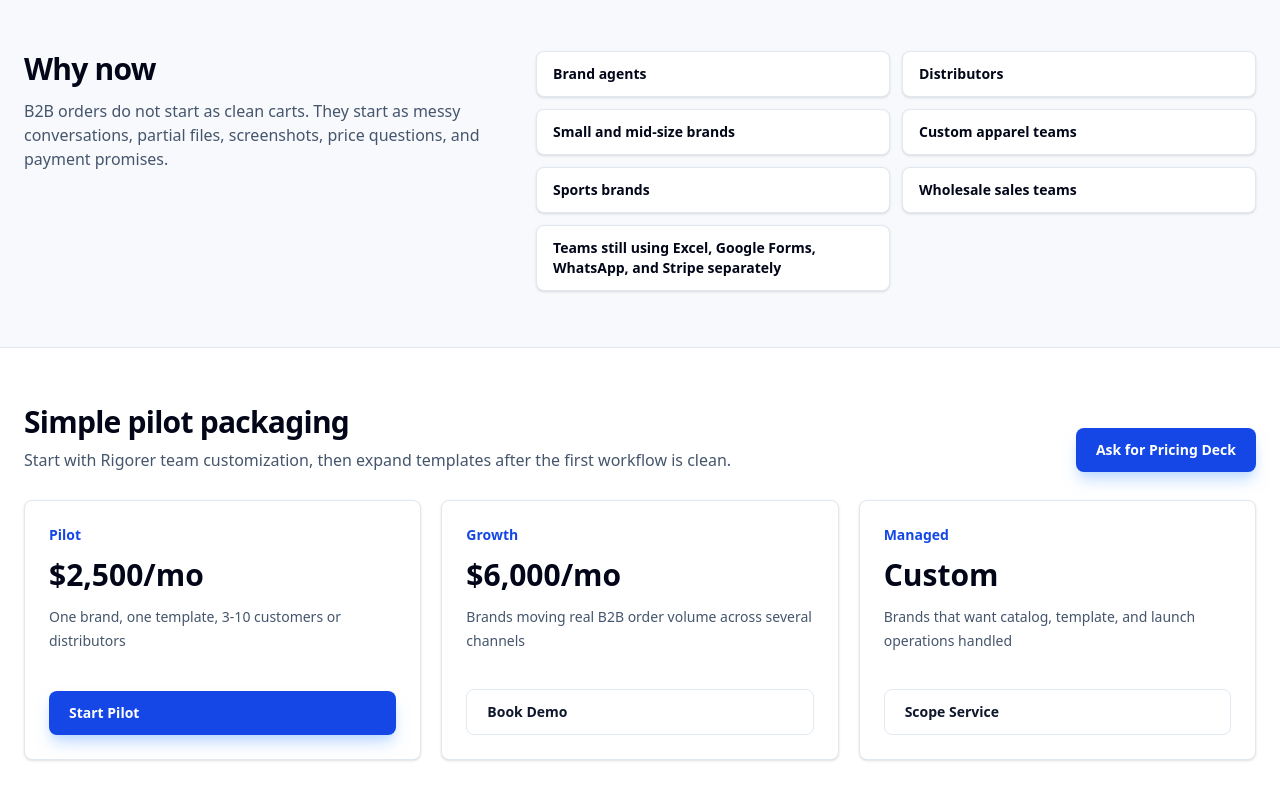
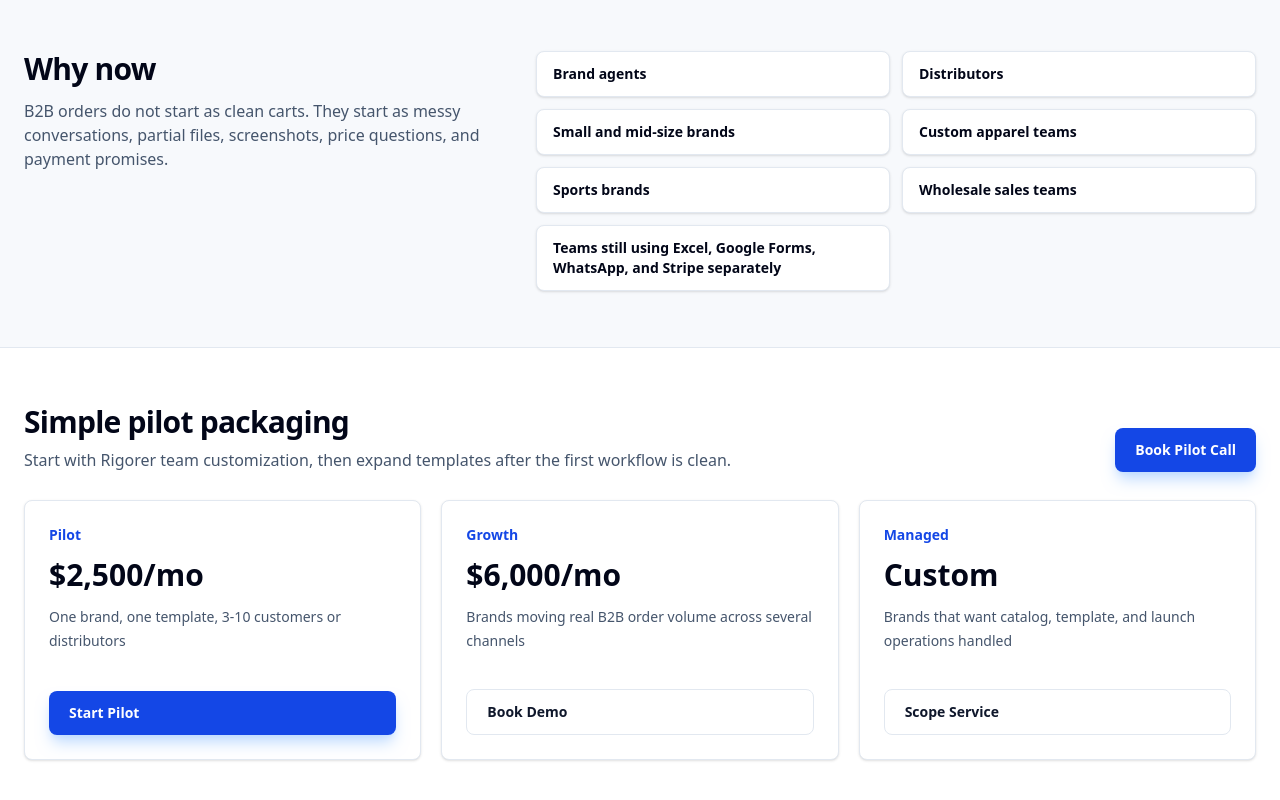
Before and after one commit to BpRoDi/distributor-os, a Next.js app: page / in a window 1280 px wide. Shown: the part 1595-2395 px from the top of the page. Built offline with nearby package versions, Linux system fonts and the light colour scheme; no server answers.

Commit message:
Add Calendly pilot booking CTAs

```diff
--- a/app/app/page.tsx
+++ b/app/app/page.tsx
@@ -4,6 +4,7 @@ import { useEffect, useMemo, useState } from "react";
 import { demoOrders, demoProducts, demoThreads } from "@/lib/mock-data";
 import { readApiError } from "@/lib/api/errors";
 import { calculateChannelAnalytics, type AnalyticsOrder } from "@/lib/analytics/channel";
+import { getPilotCallUrl } from "@/lib/booking";
 import { parseCatalogOrder } from "@/lib/catalog/parser";
 import {
   fromDemoProduct,
@@ -2804,6 +2805,7 @@ function PilotLaunch({
   const manualHoursSaved = Math.max(28, orderRecords.length * 4);
   const cashPulledForward = Math.max(finance.ar.expectedSevenDayCash, 28500);
   const marginProtected = Math.round(modeledMonthlyGmv * 0.012);
+  const bookingUrl = getPilotCallUrl("app-launch");
 
   return (
     <div className="grid gap-6 px-6 py-6 xl:grid-cols-[1fr_390px]">
@@ -2821,6 +2823,24 @@ function PilotLaunch({
               <p className="mt-2 max-w-3xl text-sm leading-6 text-slate-600">
                 The first official version should promise one thing clearly: brands keep their distributor relationships, while Distributor OS turns chat, portal POs, pricing, approvals, AR, and payment requests into one controlled workflow.
               </p>
+              <div className="mt-5 flex flex-wrap gap-3">
+                <a
+                  href={bookingUrl}
+                  target="_blank"
+                  rel="noreferrer"
+                  className="inline-flex rounded-[8px] bg-blue-700 px-5 py-3 text-sm font-semibold text-white shadow-lg shadow-blue-200 transition hover:bg-blue-800"
+                >
+                  Book Pilot Call
+                </a>
+                <a
+                  href={bookingUrl}
+                  target="_blank"
+                  rel="noreferrer"
+                  className="inline-flex rounded-[8px] border border-slate-200 bg-white px-5 py-3 text-sm font-semibold text-slate-900 transition hover:bg-slate-50"
+                >
+                  Schedule Calendly Demo
+                </a>
+              </div>
             </div>
             <div className="grid min-w-[300px] gap-3 sm:grid-cols-2">
               <ReadField label="Modeled monthly GMV" value={formatMoneyShort(modeledMonthlyGmv)} />
@@ -2853,7 +2873,7 @@ function PilotLaunch({
           </p>
           <div className="mt-5 grid gap-4 lg:grid-cols-3">
             {launchPackages.map((item) => (
-              <LaunchPackageCard key={item.name} {...item} />
+              <LaunchPackageCard key={item.name} {...item} bookingUrl={bookingUrl} />
             ))}
           </div>
         </Panel>
@@ -2963,11 +2983,13 @@ function LaunchPackageCard({
   price,
   fit,
   promise,
+  bookingUrl,
 }: {
   name: string;
   price: string;
   fit: string;
   promise: string;
+  bookingUrl: string;
 }) {
   return (
     <div className="rounded-[8px] border border-slate-200 bg-slate-50 p-5">
@@ -2975,6 +2997,14 @@ function LaunchPackageCard({
       <p className="mt-2 text-2xl font-bold">{price}</p>
       <p className="mt-2 text-sm font-semibold text-slate-700">{fit}</p>
       <p className="mt-3 text-sm leading-6 text-slate-600">{promise}</p>
+      <a
+        href={bookingUrl}
+        target="_blank"
+        rel="noreferrer"
+        className="mt-5 inline-flex w-full justify-center rounded-[8px] bg-slate-950 px-4 py-3 text-sm font-semibold text-white transition hover:bg-slate-800"
+      >
+        Book pilot call
+      </a>
     </div>
   );
 }
--- a/app/page.tsx
+++ b/app/page.tsx
@@ -1,4 +1,5 @@
 import { Button, Card, StatusBadge } from "@/components/ui";
+import { getPilotCallUrl } from "@/lib/booking";
 
 const outcomes = [
   { label: "First vertical", value: "Rigorer", detail: "Custom team jerseys, shoes, deposits, mockups, and player size collection." },
@@ -49,6 +50,8 @@ const pricing = [
 ];
 
 export default function LandingPage() {
+  const heroPilotCallUrl = getPilotCallUrl("landing-hero");
+
   return (
     <main className="min-h-screen bg-[#f7f9fc] text-slate-950">
       <header className="border-b border-slate-200 bg-white px-6 py-4">
@@ -76,7 +79,7 @@ export default function LandingPage() {
             </p>
             <div className="mt-8 flex flex-wrap gap-3">
               <Button href="/app">Show Rigorer Demo</Button>
-              <Button href="mailto:hello@distributor-os.com?subject=Distributor%20OS%20pilot" variant="secondary">
+              <Button href={heroPilotCallUrl} variant="secondary" external>
                 Book Pilot Call
               </Button>
             </div>
@@ -173,7 +176,7 @@ export default function LandingPage() {
               <h2 className="text-3xl font-bold tracking-tight">Simple pilot packaging</h2>
               <p className="mt-2 text-slate-600">Start with Rigorer team customization, then expand templates after the first workflow is clean.</p>
             </div>
-            <Button href="mailto:hello@distributor-os.com?subject=Distributor%20OS%20pricing">Ask for Pricing Deck</Button>
+            <Button href={getPilotCallUrl("landing-pricing")} external>Book Pilot Call</Button>
           </div>
           <div className="grid gap-5 md:grid-cols-3">
             {pricing.map((plan) => (
@@ -182,7 +185,7 @@ export default function LandingPage() {
                   <p className="text-sm font-bold text-blue-700">{plan.name}</p>
                   <p className="mt-3 text-3xl font-bold">{plan.price}</p>
                   <p className="mt-3 flex-1 text-sm leading-6 text-slate-600">{plan.bestFor}</p>
-                  <Button href="mailto:hello@distributor-os.com?subject=Distributor%20OS%20pilot" variant={plan.name === "Pilot" ? "primary" : "secondary"}>
+                  <Button href={getPilotCallUrl(`landing-${plan.name.toLowerCase()}`)} variant={plan.name === "Pilot" ? "primary" : "secondary"} external>
                     {plan.cta}
                   </Button>
                 </div>
--- a/components/ui.tsx
+++ b/components/ui.tsx
@@ -8,11 +8,24 @@ export function Card({ children }: { children: React.ReactNode }) {
   return <section className="rounded-[8px] border border-slate-200 bg-white p-6 shadow-sm">{children}</section>;
 }
 
-export function Button({ children, href, variant = "primary" }: { children: React.ReactNode; href?: string; variant?: "primary" | "secondary" }) {
+export function Button({
+  children,
+  href,
+  variant = "primary",
+  external = false,
+}: {
+  children: React.ReactNode;
+  href?: string;
+  variant?: "primary" | "secondary";
+  external?: boolean;
+}) {
   const classes = variant === "primary"
     ? "bg-blue-700 text-white shadow-lg shadow-blue-200 hover:bg-blue-800"
     : "border border-slate-200 bg-white text-slate-900 hover:bg-slate-50";
 
+  if (href && (external || href.startsWith("http"))) {
+    return <a href={href} target="_blank" rel="noreferrer" className={`inline-flex rounded-[8px] px-5 py-3 text-sm font-semibold transition ${classes}`}>{children}</a>;
+  }
   if (href) return <Link href={href} className={`inline-flex rounded-[8px] px-5 py-3 text-sm font-semibold transition ${classes}`}>{children}</Link>;
   return <button className={`inline-flex rounded-[8px] px-5 py-3 text-sm font-semibold transition ${classes}`}>{children}</button>;
 }
--- /dev/null
+++ b/lib/booking.ts
@@ -0,0 +1,15 @@
+const DEFAULT_CALENDLY_URL = "https://calendly.com/bprodis/distributor-os-pilot";
+
+export function getPilotCallUrl(source: string) {
+  const configuredUrl = process.env.NEXT_PUBLIC_CALENDLY_URL || DEFAULT_CALENDLY_URL;
+
+  try {
+    const url = new URL(configuredUrl);
+    url.searchParams.set("utm_source", "distributor-os-demo");
+    url.searchParams.set("utm_medium", source);
+    url.searchParams.set("utm_campaign", "pilot-call");
+    return url.toString();
+  } catch {
+    return DEFAULT_CALENDLY_URL;
+  }
+}
```
Also changed, not shown: 2 other files (tests, documents, lock files or other folders).
